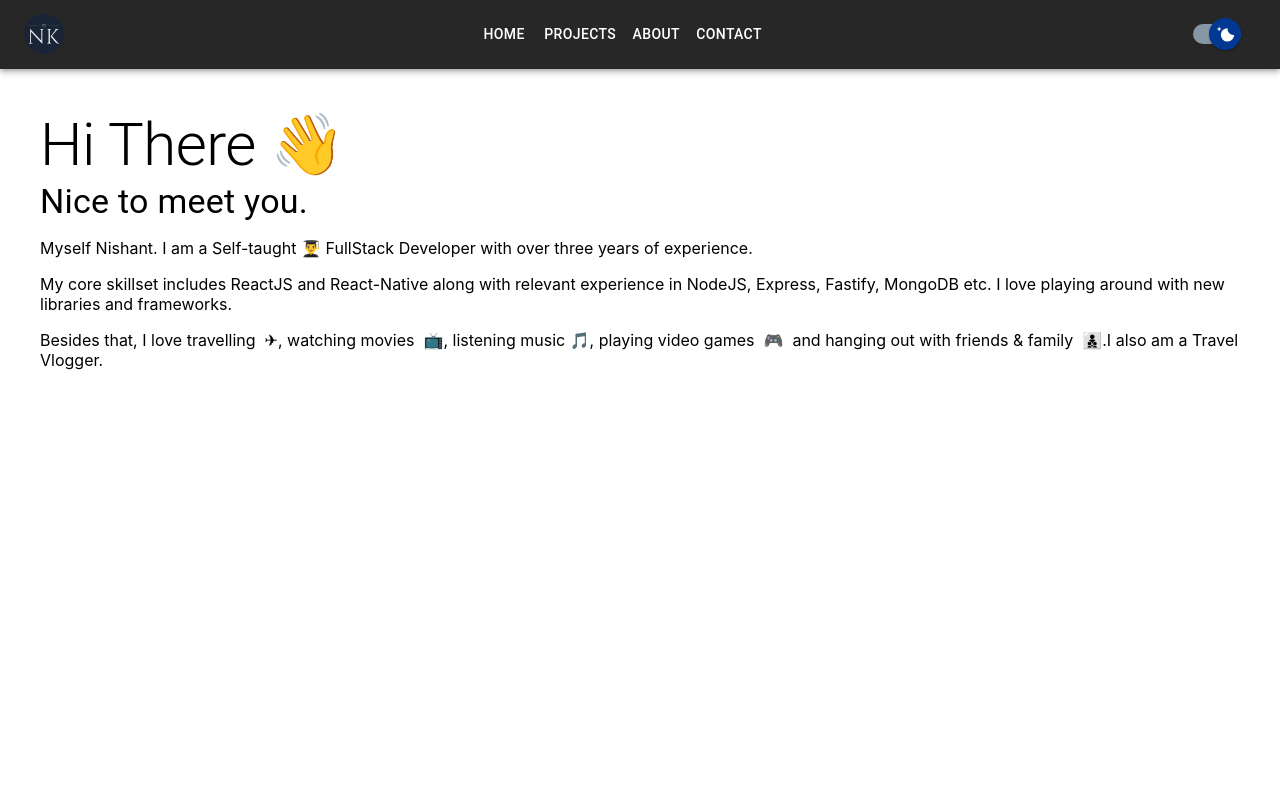
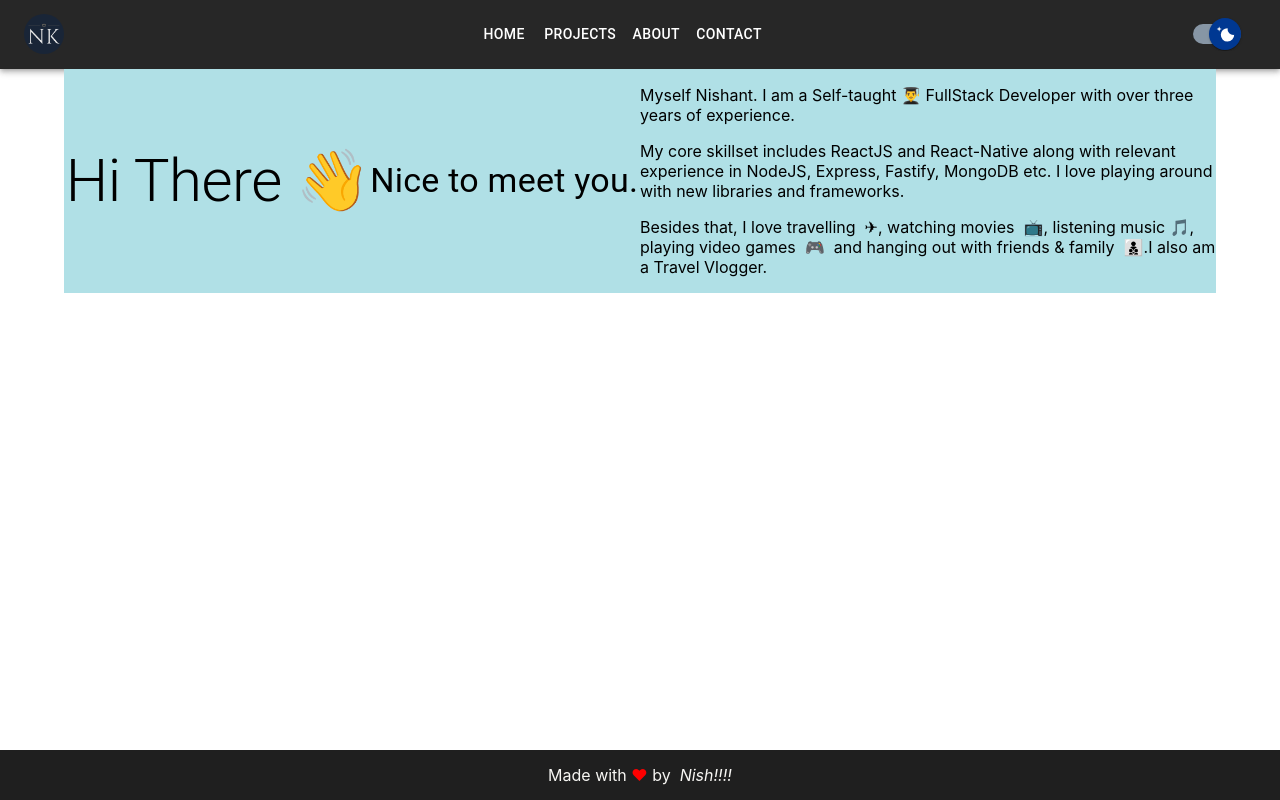
Before and after one commit to nishkohli96/portfolio, a React (Create React App) app: page / in a window 1280 px wide. Built offline with nearby package versions, Linux system fonts and the light colour scheme.

Commit message:
footer done

```diff
--- a/src/assets/styles/Theme.ts
+++ b/src/assets/styles/Theme.ts
@@ -5,28 +5,40 @@ export const getDesignTokens = (mode: PaletteMode) => ({
     palette: {
         mode,
         primary: {
-            // ...amber,
             main: '#007aba',
             ...(mode === 'dark' && {
                 main: '#1f1f1f',
             }),
         },
-        // ...(mode === 'dark' && {
-        //     background: {
-        //         default: deepOrange[900],
-        //         paper: deepOrange[900],
-        //     },
-        // }),
-        // secondary: {
-        //     ...(mode === 'light'
-        //         ? {
-        //               primary: '#abcded',
-        //               secondary: grey[800],
-        //           }
-        //         : {
-        //               primary: '#007aba',
-        //               secondary: grey[500],
-        //           }),
-        // },
+        secondary: {
+            main: '#abcded',
+            ...(mode === 'dark' && {
+                main: '#f7f6f3',
+            }),
+        },
+        error: {
+            main: '#e57373',
+            ...(mode === 'dark' && {
+                main: '#d32f2f',
+            }),
+        },
+        warning: {
+            main: '#ffb74d',
+            ...(mode === 'dark' && {
+                main: '#f57c00',
+            }),
+        },
+        info: {
+            main: '#4fc3f7',
+            ...(mode === 'dark' && {
+                main: '#0288d1',
+            }),
+        },
+        success: {
+            main: '#81c784',
+            ...(mode === 'dark' && {
+                main: '#388e3c',
+            }),
+        },
     },
 });
--- a/src/pages/Page1.tsx
+++ b/src/pages/Home.tsx
@@ -1,11 +1,10 @@
 import { FC } from 'react';
-import { Typography } from '@mui/material';
-const Page1: FC = () => {
+import { Typography, Grid } from '@mui/material';
 
+const Home: FC = () => {
     return (
-        <div className="root">
-           <div className="grid grid-cols-1 xl:grid-cols-2 gap-2 pb-5">
-            <div className="col-span-1 mx-auto my-auto">
+        <Grid container style={{ backgroundColor: 'powderblue'}}>
+           <Grid container item xs={12} md={6} justifyContent='center' alignItems='center'>
                 <Typography variant='h2'>
                     Hi There&nbsp;
                     <span role="img" aria-label="hi">
@@ -15,8 +14,8 @@ const Page1: FC = () => {
                 <Typography variant='h4'>
                     Nice to meet you.
                 </Typography>
-            </div>
-            <div className="mx-auto col-span-1 md:pt-10 respdiv">
+            </Grid>
+            <Grid item xs={12} md={6}>
                 <p className="text-lg lg:text-xl lg:leading-relaxed leading-8">
                     Myself Nishant. I am a Self-taught&nbsp;
                     <span role="img" aria-label="graduate">
@@ -49,10 +48,9 @@ const Page1: FC = () => {
                     </span>
                     I also am a Travel Vlogger.
                 </p>
-            </div>
-        </div>
-        </div>
+            </Grid>
+        </Grid>
     );
 };
 
-export default Page1;
+export default Home;
--- a/src/routes/index.tsx
+++ b/src/routes/index.tsx
@@ -1,8 +1,9 @@
 import { FC, lazy, Fragment } from 'react';
 import { Route, Switch, BrowserRouter } from 'react-router-dom';
+import Container from '@mui/material/Container';
 import Appbar from '_Shared/Appbar';
-
-import Page1 from '_Pages/Page1';
+import Footer from '_Shared/Footer';
+import Home from '_Pages/Home';
 const Page2 = lazy(() => import('_Pages/Page2'));
 const Page404 = lazy(() => import('_Pages/Page404'));
 
@@ -10,13 +11,16 @@ const Routing: FC = () => {
     return (
         <Fragment>
             <Appbar />
+            <Container>
                 <BrowserRouter>
                     <Switch>
-                    <Route exact path="/" component={Page1} />
+                        <Route exact path="/" component={Home} />
                         <Route exact path="/page-2" component={Page2} />
                         <Route component={Page404} />
                     </Switch>
                 </BrowserRouter>
+            </Container>
+            <Footer />
         </Fragment>
     );
 };
--- /dev/null
+++ b/src/shared/Footer.tsx
@@ -0,0 +1,33 @@
+import { styled } from '@mui/material';
+
+const Footer = () => {
+    const FooterContainer = styled('div')(
+        ({ theme }) =>
+            `
+            background-color: ${theme.palette.primary.main};
+            padding: 15px 0px;
+            text-align: center;
+            position: absolute;
+            bottom: 0;
+            width: 100%;
+        `
+    );
+
+    const FooterText = styled('span')(
+        ({ theme }) =>
+            `
+            color: ${theme.palette.secondary.main};
+        `
+    );
+
+    return (
+        <FooterContainer>
+            <FooterText>
+                Made with <span style={{ color: 'red' }}>&#10084;</span> by
+                &nbsp;<i>Nish!!!!</i>
+            </FooterText>
+        </FooterContainer>
+    );
+};
+
+export default Footer;
```
Lines whose indentation alone changed are shown as unchanged.
